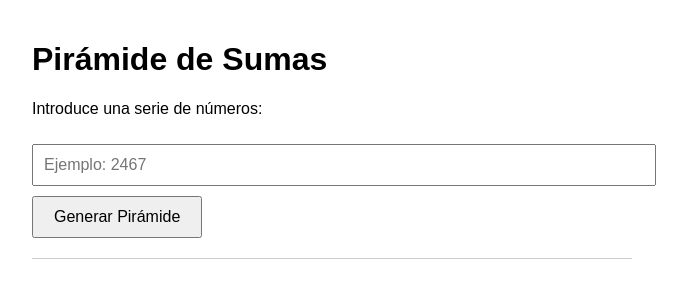
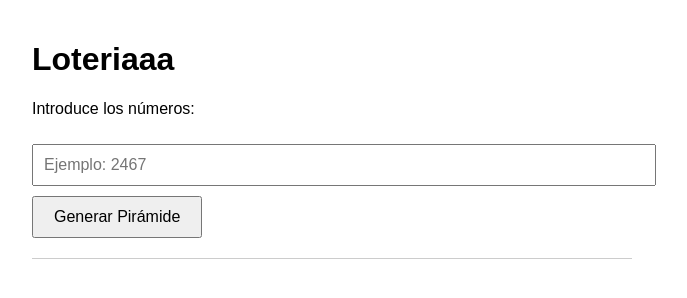
Before and after one commit to lizeth0712/loteria, a plain HTML site: page index.html in a window 1280 px wide. Shown: the whole page, without its empty margins (308-995 px from the left). Drawn offline with Linux system fonts and the light colour scheme.

Commit message:
Update index.html

```diff
--- a/index.html
+++ b/index.html
@@ -35,8 +35,8 @@
     </style>
 </head>
 <body>
-    <h1>Pirámide de Sumas</h1>
-    <p>Introduce una serie de números:</p>
+    <h1>Loteriaaa</h1>
+    <p>Introduce los números:</p>
     <input type="text" id="numberInput" placeholder="Ejemplo: 2467">
     <button onclick="generatePyramid()">Generar Pirámide</button>
 
```
